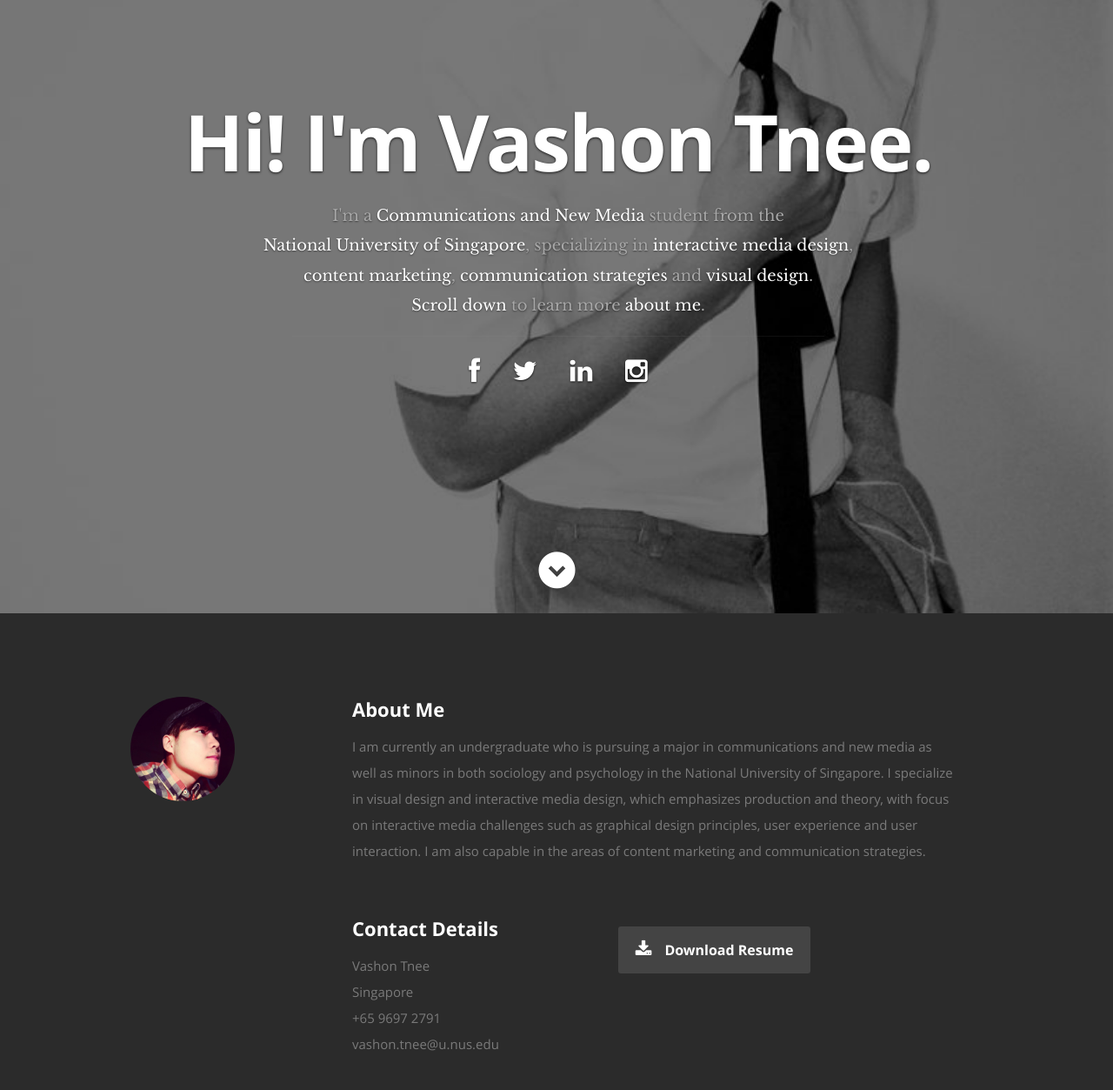
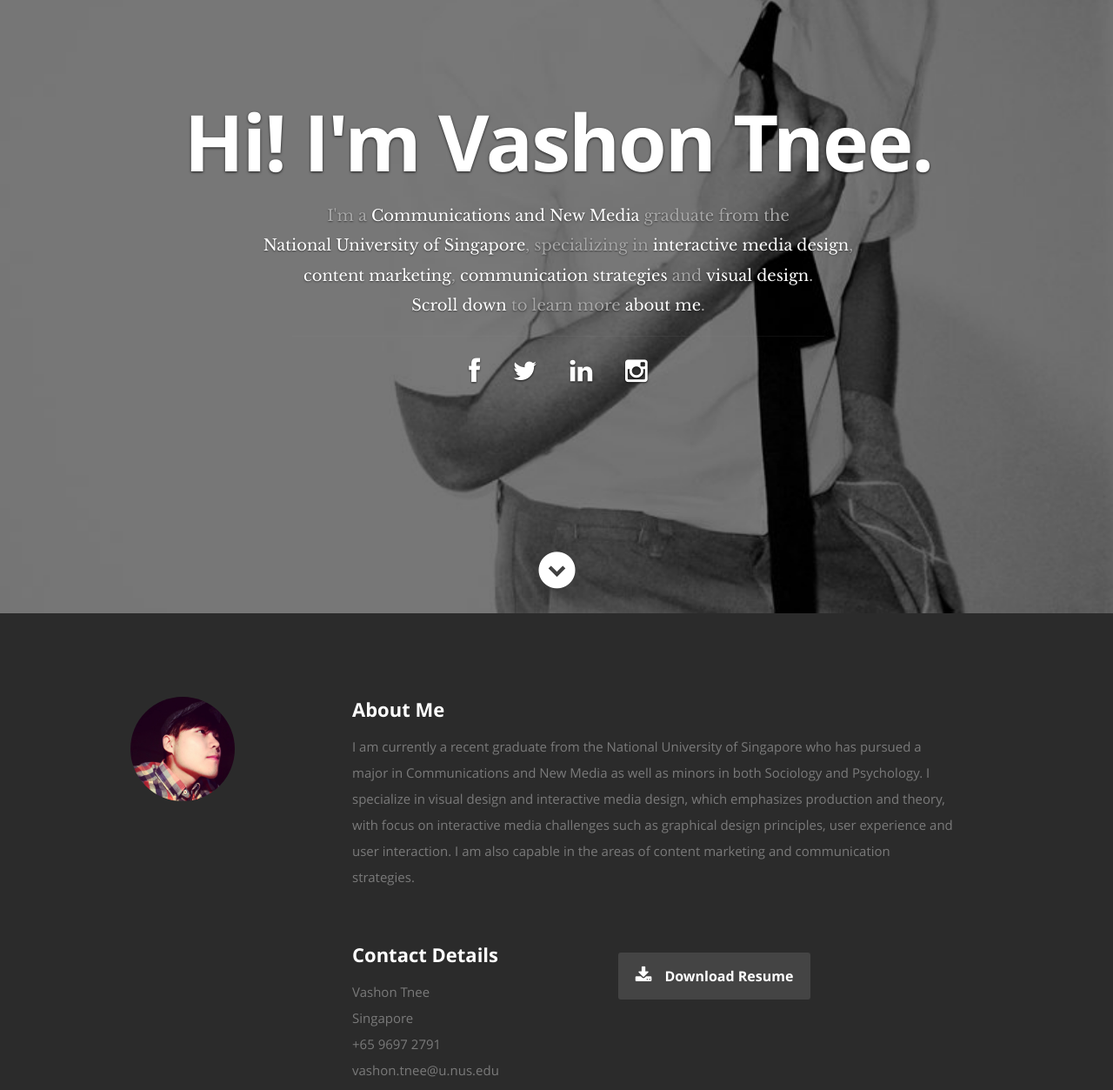
Before and after one commit to vashontnee/vashontnee.github.io, a plain HTML site: page index.html in a window 1280 px wide. Shown: the part 95-1348 px from the top of the page at 87% size. Drawn offline with nearby package versions, Linux system fonts and the light colour scheme.

Commit message:
Update index.html

```diff
--- a/index.html
+++ b/index.html
@@ -39,6 +39,7 @@
   ga('send', 'pageview');
    </script>
 
+
    <!-- Favicons
 	================================================== -->
 	<link rel="shortcut icon" href="favicon.png" >
@@ -74,7 +75,7 @@
       <div class="row banner">
          <div class="banner-text">
             <h1 id= "example1" class="responsive-headline" >Hi! I'm Vashon Tnee.</h1>
-            <h3>I'm a <span>Communications and New Media</span> student from the<br/><span>National University of Singapore</span>, specializing in <span>interactive media design</span>, <span>content marketing</span>, <span>communication strategies</span> and <span>visual design</span>.<br/><a class="smoothscroll" href="#about">Scroll down </a>
+            <h3>I'm a <span>Communications and New Media</span> graduate from the<br/><span>National University of Singapore</span>, specializing in <span>interactive media design</span>, <span>content marketing</span>, <span>communication strategies</span> and <span>visual design</span>.<br/><a class="smoothscroll" href="#about">Scroll down </a>
             to learn more <a class="smoothscroll" href="#about">about me</a>.</h3>
             <hr />
             <ul class="social">
@@ -113,7 +114,7 @@
 
             <h2>About Me</h2>
 
-            <p>I am currently an undergraduate who is pursuing a major in communications and new media as well as minors in both sociology and psychology in the National University of Singapore. I specialize in visual design and interactive media design, which emphasizes production and theory, with focus on interactive media challenges such as graphical design principles, user experience and user interaction. I am also capable in the areas of content marketing and communication strategies.<br/><br/>
+            <p>I am currently a recent graduate from the National University of Singapore who has pursued a major in Communications and New Media as well as minors in both Sociology and Psychology. I specialize in visual design and interactive media design, which emphasizes production and theory, with focus on interactive media challenges such as graphical design principles, user experience and user interaction. I am also capable in the areas of content marketing and communication strategies.<br/><br/>
             </p>
 
             <div class="row">
@@ -212,7 +213,7 @@
 
                   <div class="twelve columns">
 
-                     <img src="images/logos/shopee.png" alt="NUS" width="50" height="50"><h3>Shopee</h3>
+                     <img src="images/logos/shopee.png" alt="Shopee" width="50" height="50"><h3>Shopee</h3>
                      <p class="info">Lifecycle & CRM Intern <span>&bull;</span> <em class="date">Feb 19 to Apr 19</em></p>
 
                      <p>
```
